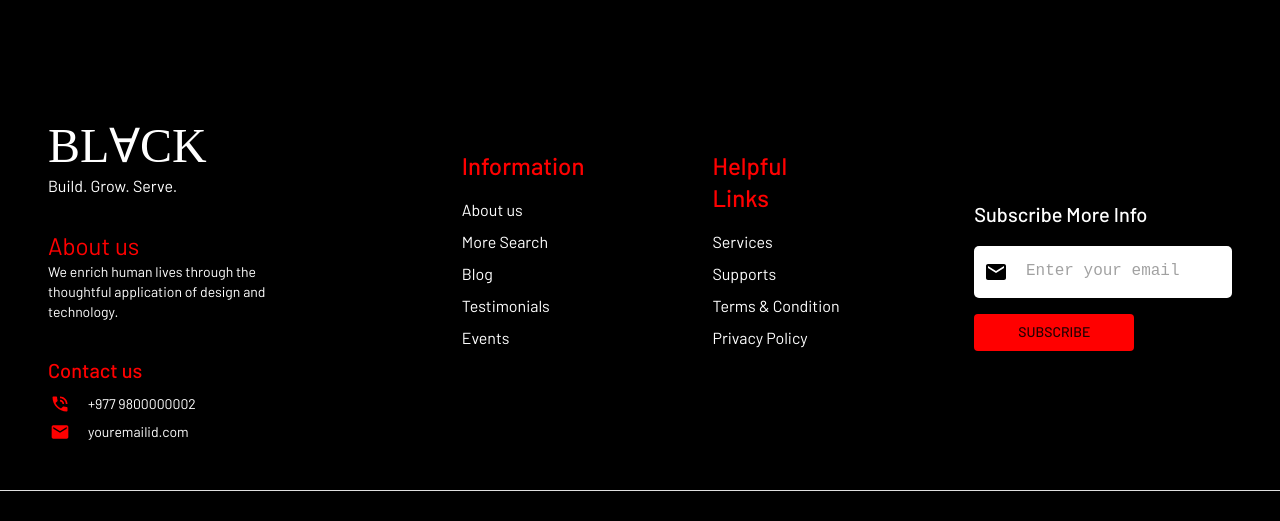
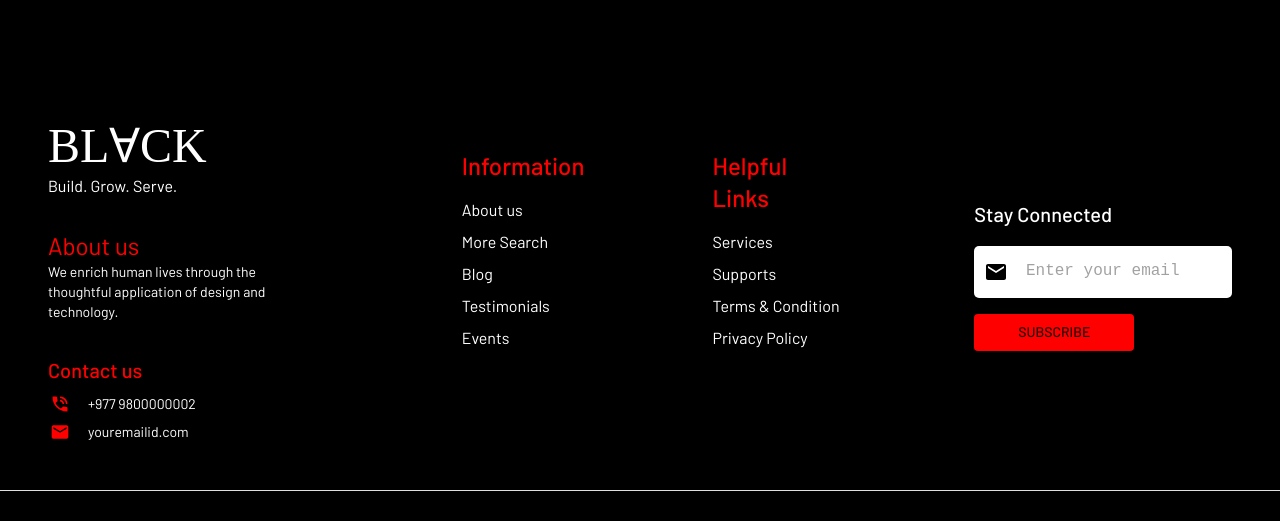
Before and after one commit to PrashannaLohani/Product-Page, a React (Vite) app: page / in a window 1280 px wide. Shown: the part 5428-5949 px from the top of the page. Built offline with nearby package versions, Linux system fonts and the light colour scheme.

Commit message:
Updated certain keywords

```diff
--- a/src/Sections/Footer.jsx
+++ b/src/Sections/Footer.jsx
@@ -19,7 +19,14 @@ import InstagramIcon from "@mui/icons-material/Instagram";
 export default function Footer() {
   return (
     <>
-      <Box minHeight="50vh" p="3rem" display="flex" mt="5rem" gap="8rem">
+      <Box
+        minHeight="50vh"
+        p="3rem"
+        display="flex"
+        justifyContent="space-around"
+        mt="5rem"
+        gap="8rem"
+      >
         <Box display="flex" flexDirection="column" gap="2rem">
           <Box>
             <Typography
@@ -143,7 +150,7 @@ export default function Footer() {
         </Box>
         <Box display="flex" flexDirection="column" gap="1rem" mt="5rem">
           <Typography variant="h6" color="primary.main" fontWeight="500">
-            Subscribe More Info
+            Stay Connected{" "}
           </Typography>
           <FormControl>
             <Input
```
